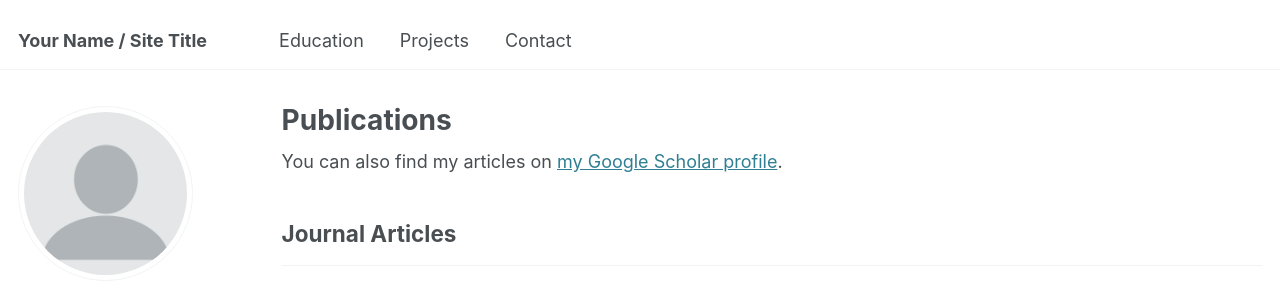
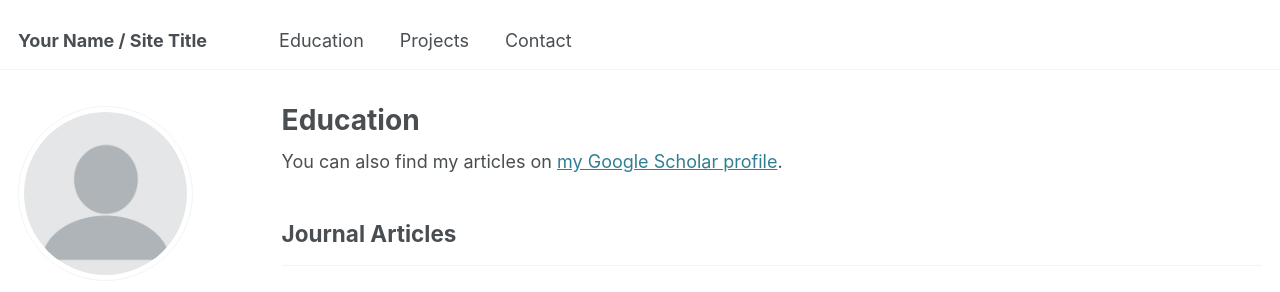
Before and after one commit to 1ntentions/1ntentions.github.io, a Jekyll site: the page built from education.html, in a window 1280 px wide and 900 px high. Shown: the top 292 px of the window. Built offline with Jekyll 4.4.1, drawn with Linux system fonts in a browser that asks for light colours; some web fonts are replaced.

Commit message:
updated education file

```diff
--- a/_pages/publications.html
+++ b/education.html
@@ -1,7 +1,7 @@
 ---
 layout: archive
-title: "Publications"
-permalink: /publications/
+title: "Education"
+permalink: /education/
 author_profile: true
 ---
 
```
